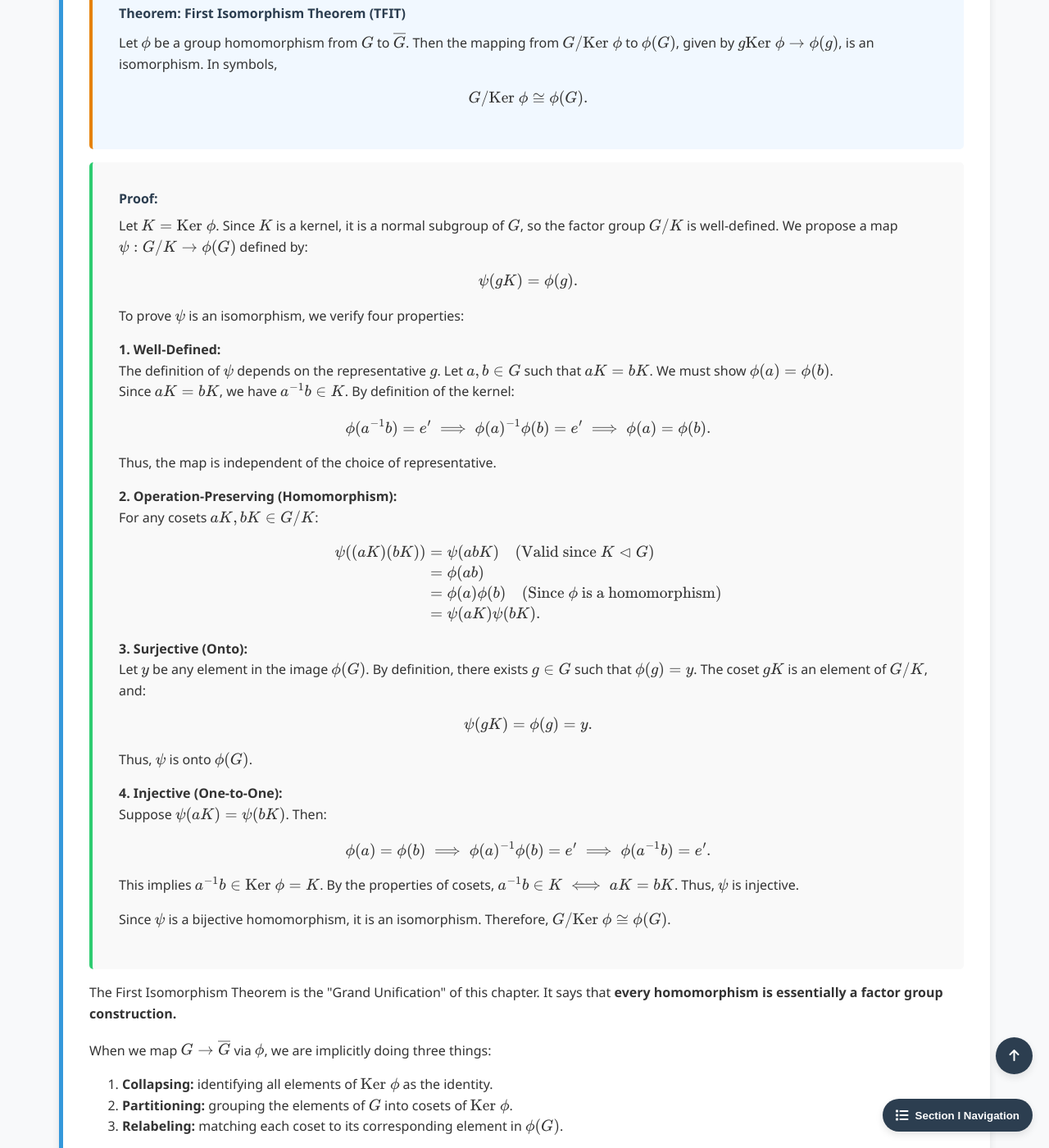
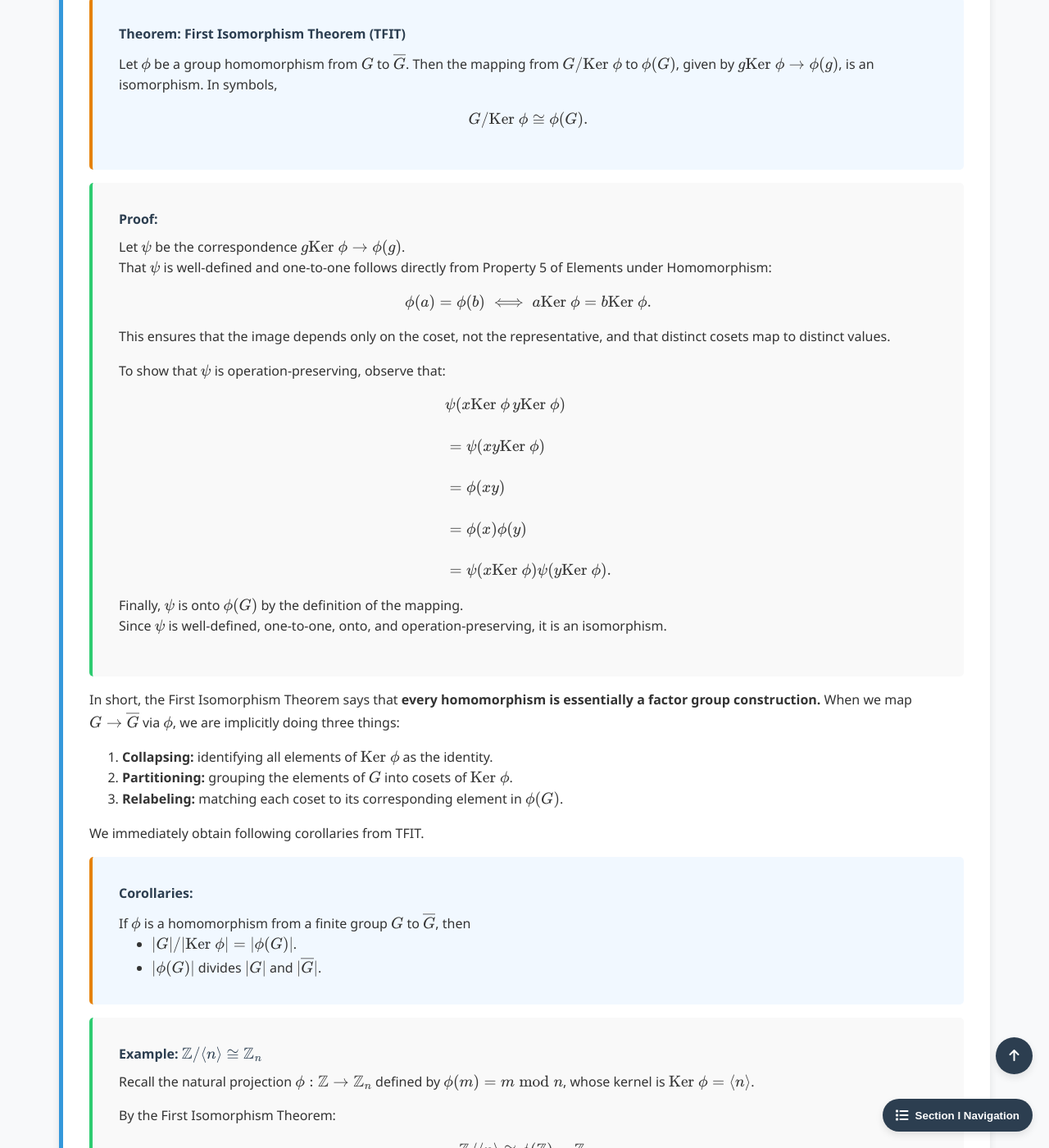
Before and after one commit to Yusukey01/yusukey01.github.io, a Jekyll site: the page built from Mathematics/Linear_algebra/group_isomorphism.html, in a window 1280 px wide and 1400 px high, scrolled down 16047 px. Shown: the whole window at 82% size. Built offline with Jekyll 4.4.1, drawn with Linux system fonts in a browser that asks for light colours; some of the changed text lies outside the part shown.

Commit message:
revised proof for TFIT

```diff
--- a/Mathematics/Linear_algebra/group_isomorphism.html
+++ b/Mathematics/Linear_algebra/group_isomorphism.html
@@ -617,7 +617,7 @@ uses_python: false
                         <li>If \(|g|\) is finite, then \(|\phi(g)|\) divides \(|g|\), and if \(|G|\) is finite
                             then \(|\phi(g)|\) divides \(|g|\) and \(|\phi(G)|\)</li>
                         <li>\(\text{Ker } \phi\) is a subgroup of \(G\).</li>
-                        <li>\(\phi(a) = \phi(b)\) if and only if \(a\text{Ker }\phi = b\text{Ker }\phi\).</li>
+                        <li>\(\phi(a) = \phi(b)\) if and only if \(a\text{Ker }\phi = b\text{Ker }\phi\).</li>Properties of Elements under Homomorphism:
                         <li>If \(\phi(g) = \overline{g}\), then \(\phi^{-1}(\overline{g}) = \{x \in G \mid \phi(x) = \overline{g}\} = g \text{Ker } \phi\).</li>
                    </ol>
                 </div>
@@ -902,80 +902,40 @@ uses_python: false
                 <div class="proof">
                     <span class="proof-title">Proof:</span>
                     <p>
-                        Let \(K = \text{Ker } \phi\). Since \(K\) is a kernel, it is a normal subgroup of \(G\), so the factor group \(G/K\) is well-defined.
-                        We propose a map \(\psi: G/K \to \phi(G)\) defined by:
+                        Let \(\psi\) be the correspondence \(g \text{Ker } \phi \to \phi(g)\).
+                        <br>
+                        That \(\psi\) is well-defined and one-to-one follows directly from Property 5 of Elements under Homomorphism:
                         \[
-                        \psi(gK) = \phi(g).
+                        \phi(a) = \phi(b) \iff a\text{Ker }\phi = b\text{Ker }\phi.
                         \]
-                        To prove \(\psi\) is an isomorphism, we verify four properties:
+                        This ensures that the image depends only on the coset, not the representative, and
+                        that distinct cosets map to distinct values.
                     </p>
-
                     <p>
-                        <strong>1. Well-Defined:</strong><br>
-                        The definition of \(\psi\) depends on the representative \(g\). Let \(a, b \in G\) such that \(aK = bK\). We must show \(\phi(a) = \phi(b)\).
-                        <br>
-                        Since \(aK = bK\), we have \(a^{-1}b \in K\). By definition of the kernel:
-                        \[
-                        \phi(a^{-1}b) = e' \implies \phi(a)^{-1}\phi(b) = e' \implies \phi(a) = \phi(b).
-                        \]
-                        Thus, the map is independent of the choice of representative.
-                    </p>
-
-                    <p>
-                        <strong>2. Operation-Preserving (Homomorphism):</strong><br>
-                        For any cosets \(aK, bK \in G/K\):
+                        To show that \(\psi\) is operation-preserving, observe that:
                         \[
                         \begin{align*}
-                        \psi((aK)(bK)) &= \psi(abK) \quad (\text{Valid since } K \vartriangleleft G) \\
-                                    &= \phi(ab) \\
-                                    &= \phi(a)\phi(b) \quad (\text{Since } \phi \text{ is a homomorphism}) \\
-                                    &= \psi(aK)\psi(bK).
+                        &\psi(x \text{Ker } \phi \, y \text{Ker } \phi) \\\\
+                        &= \psi(xy \text{Ker }\phi) \\\\
+                        &= \phi(xy) \\\\
+                        &= \phi(x)\phi(y) \\\\
+                        &= \psi(x \text{Ker }\phi)\psi(y \text{Ker }\phi).
                         \end{align*}
                         \]
-                    </p>
-
-                    <p>
-                        <strong>3. Surjective (Onto):</strong><br>
-                        Let \(y\) be any element in the image \(\phi(G)\). By definition, there exists \(g \in G\) such that \(\phi(g) = y\).
-                        The coset \(gK\) is an element of \(G/K\), and:
-                        \[
-                        \psi(gK) = \phi(g) = y.
-                        \]
-                        Thus, \(\psi\) is onto \(\phi(G)\).
-                    </p>
-
-                    <p>
-                        <strong>4. Injective (One-to-One):</strong><br>
-                        Suppose \(\psi(aK) = \psi(bK)\). Then:
-                        \[
-                        \phi(a) = \phi(b) \implies \phi(a)^{-1}\phi(b) = e' \implies \phi(a^{-1}b) = e'.
-                        \]
-                        This implies \(a^{-1}b \in \text{Ker } \phi = K\).
-                        By the properties of cosets, \(a^{-1}b \in K \iff aK = bK\).
-                        Thus, \(\psi\) is injective.
-                    </p>
-
-                    <p>
-                        Since \(\psi\) is a bijective homomorphism, it is an isomorphism. Therefore, \(G/\text{Ker } \phi \cong \phi(G)\).
+                        Finally, \(\psi\) is onto \(\phi(G)\) by the definition of the mapping.
+                        <br>
+                        Since \(\psi\) is well-defined, one-to-one, onto, and operation-preserving, it is an isomorphism.
                     </p>
                 </div>
 
                 <p>
-                    The First Isomorphism Theorem is the "Grand Unification" of this chapter.
-                    It says that <strong>every homomorphism is essentially a factor group construction.</strong>
-                </p>
-
-                <p>
+                    In short, the First Isomorphism Theorem says that <strong>every homomorphism is essentially a factor group construction.</strong>
                     When we map \(G \to \overline{G}\) via \(\phi\), we are implicitly doing three things:
                     <ol style="padding-left: 40px;">
                         <li><strong>Collapsing:</strong> identifying all elements of \(\text{Ker }\phi\) as the identity.</li>
                         <li><strong>Partitioning:</strong> grouping the elements of \(G\) into cosets of \(\text{Ker }\phi\).</li>
                         <li><strong>Relabeling:</strong> matching each coset to its corresponding element in \(\phi(G)\).</li>
                     </ol>
-                </p>
-
-                <p>
-                    Mathematically, this means the quotient \(G/\text{Ker }\phi\) is isomorphic to the image \(\phi(G)\).
                 </p>
 
                 <p>
```
